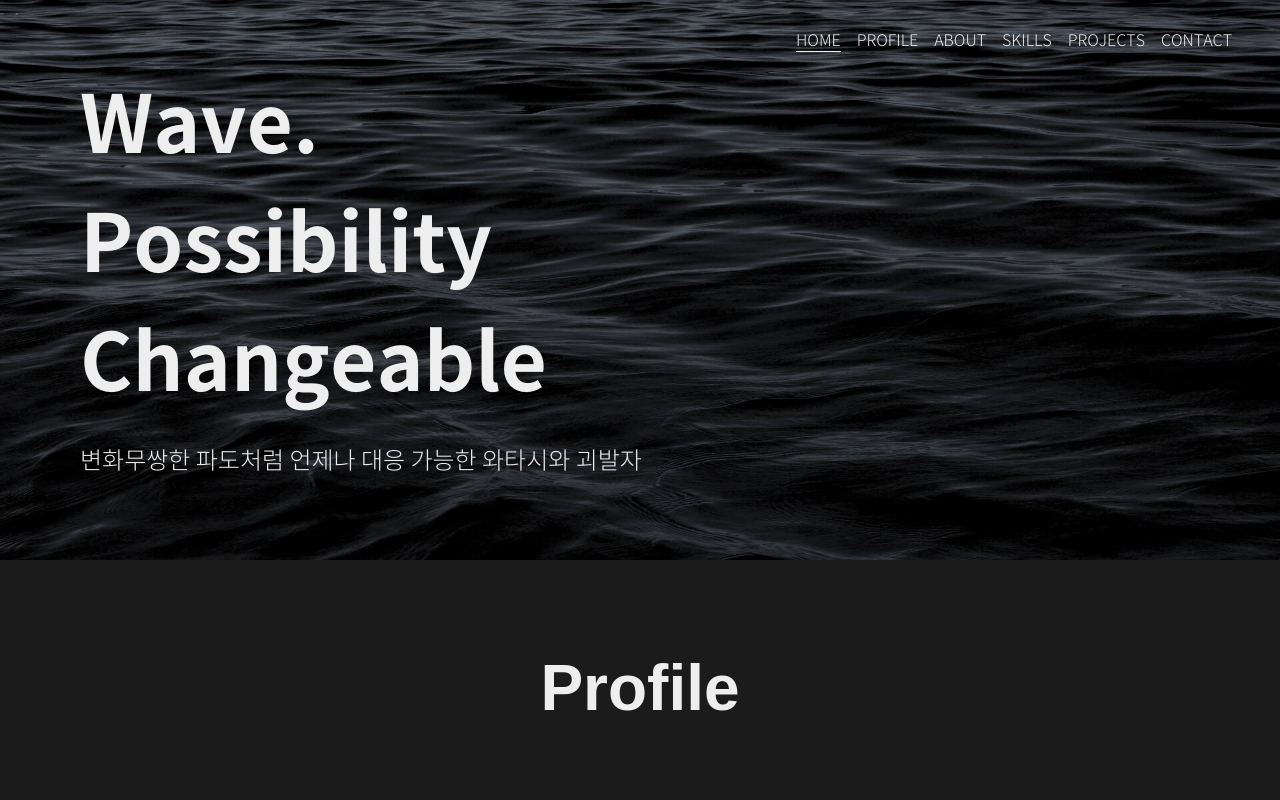
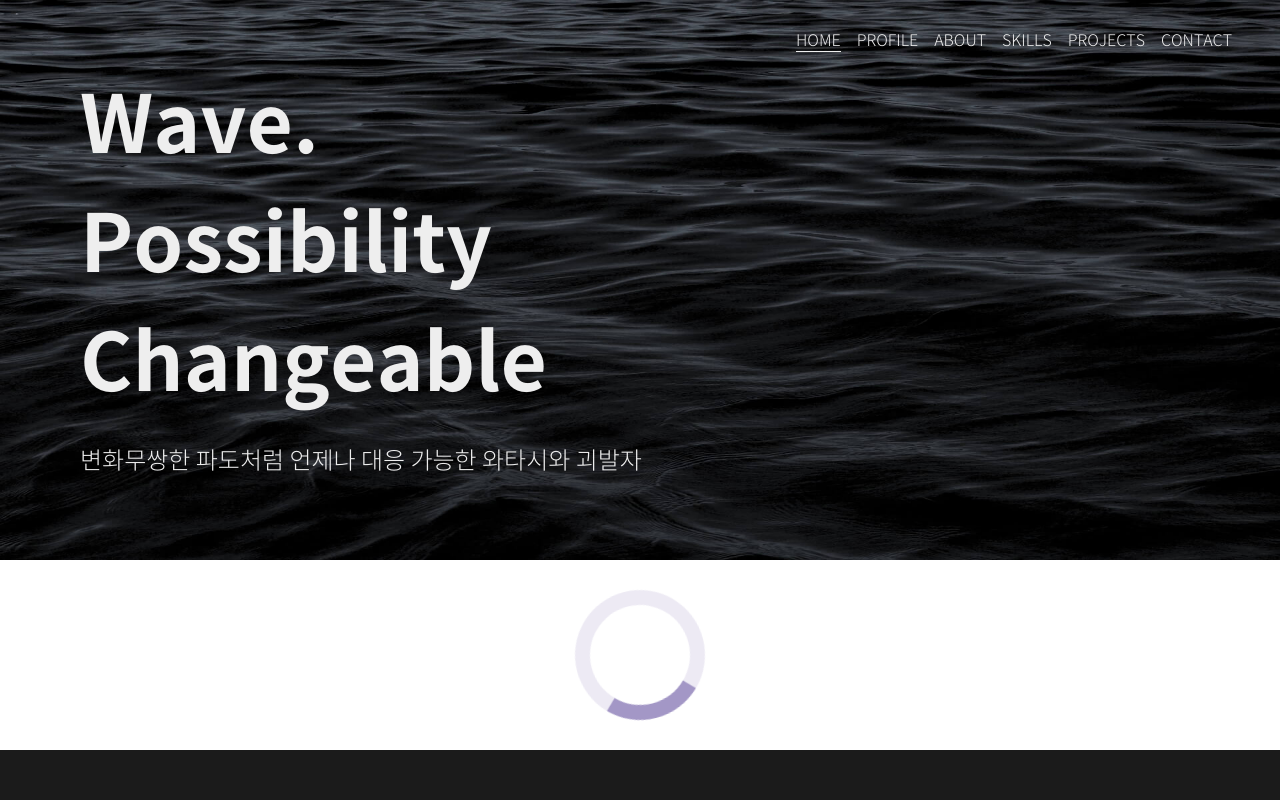
Before and after one commit to elinapark0818/Portfolio_web, a React (Create React App) app: page / in a window 1280 px wide. Shown: the top 800 px of the page. Built offline with nearby package versions, Linux system fonts and the light colour scheme.

Commit message:
Make loading spinner

```diff
--- a/src/components/page/pages.jsx
+++ b/src/components/page/pages.jsx
@@ -7,6 +7,7 @@ import Home from './home/home'
 import Profile from './profile/profile'
 import Projects from './projects/projects'
 import Skills from './skills/skills'
+import Spinner from '../spinner/spinner';
 
 export default function Pages() {
 
@@ -14,6 +15,7 @@ export default function Pages() {
   return (
     <div className={styles.pagesContainer}>
       <div id="home"><Home/></div>
+      <Spinner/>
       <div id="profile"><Profile/></div>
       <div id="about"><About/></div>
       <div id="skills"><Skills/></div>
--- /dev/null
+++ b/src/components/spinner/spinner.jsx
@@ -0,0 +1,10 @@
+import React from 'react'
+import styles from './spinner.module.css';
+
+export default function Spinner() {
+  return (
+    <div className={styles.container}>
+      <div className={styles.spinner}></div>
+    </div>
+  )
+}
--- /dev/null
+++ b/src/components/spinner/spinner.module.css
@@ -0,0 +1,25 @@
+@keyframes spin {
+  0% {
+    transform: rotate(0deg);
+  }
+  100% {
+    transform: rotate(360deg);
+  }
+}
+
+.spinner {
+  animation: spin 2s linear infinite;
+}
+
+.container {
+  padding: 30px;
+}
+
+.spinner {
+  margin: 0 auto;
+  width: 100px;
+  height: 100px;
+  border: 15px solid rgba(163, 151, 198, 0.2);
+  border-top: 15px solid rgba(163, 151, 198, 1);
+  border-radius: 50%;
+}
```
